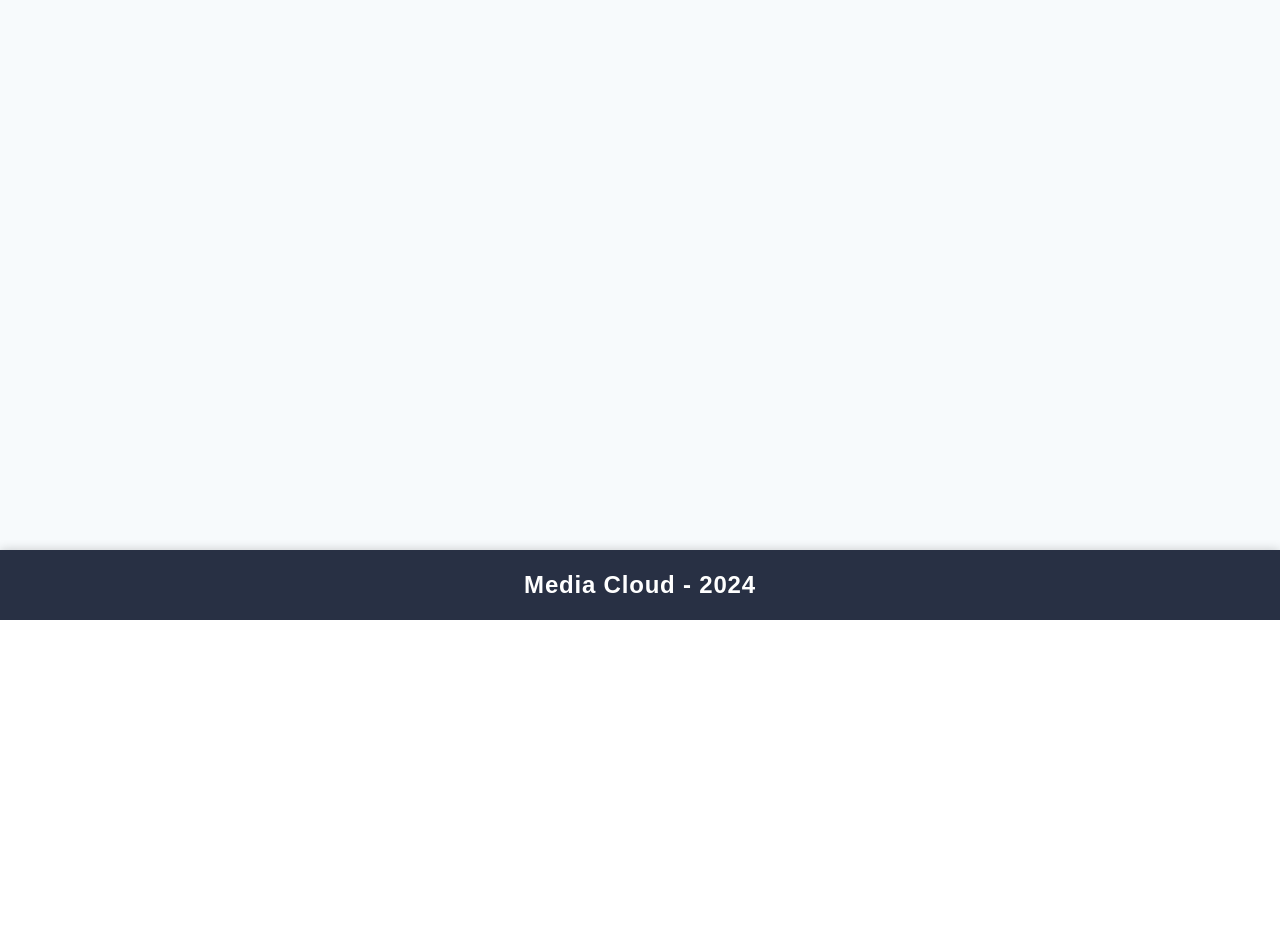
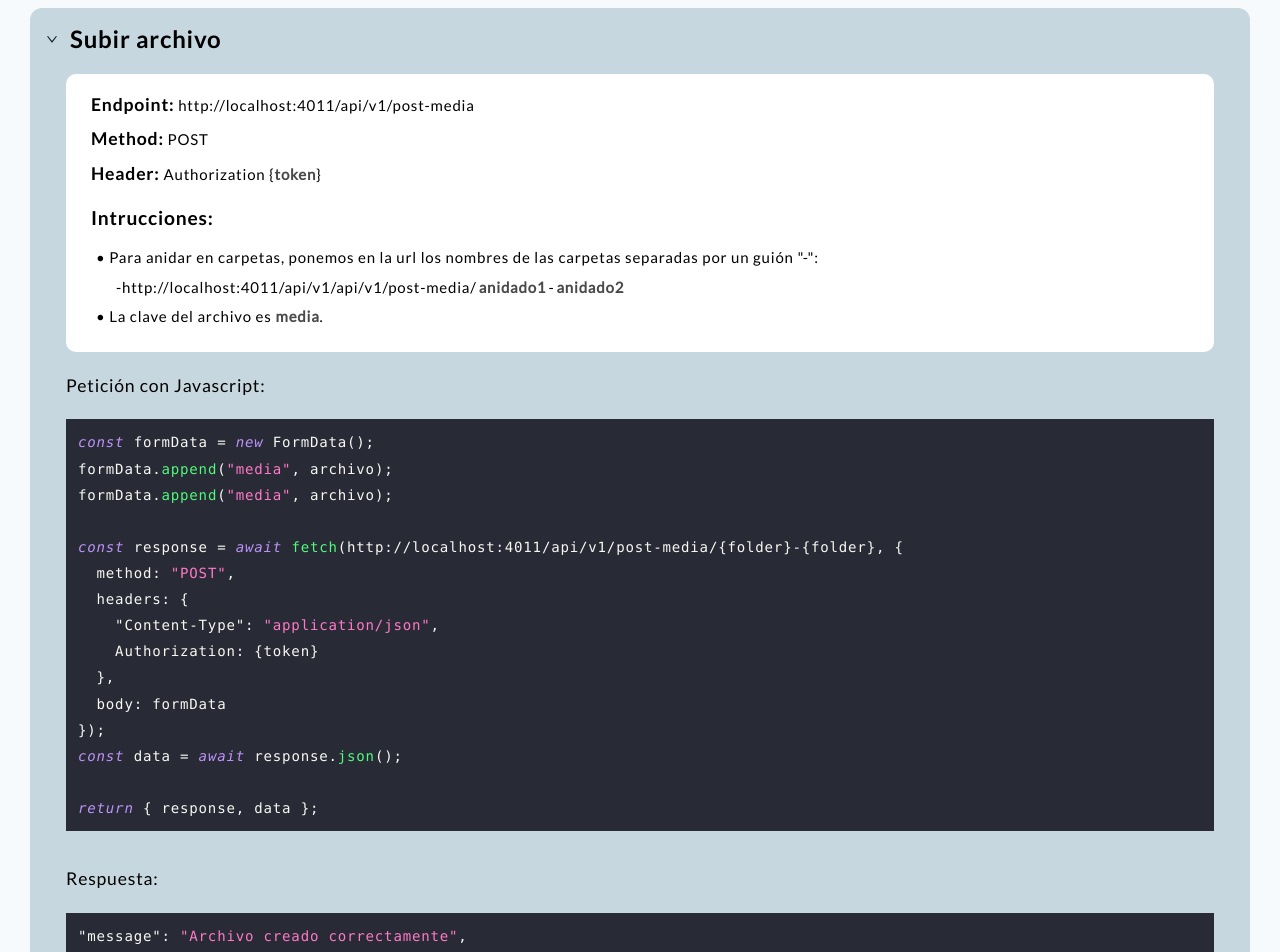
Before and after one commit to DTPF/easymediacloud-frontend-react, a React (Create React App) app: page / in a window 1280 px wide. Shown: the part 180-1132 px from the top of the page. Before the commit the page ends 800 px from the top, so only its background shows below. Built offline with nearby package versions, Linux system fonts and the light colour scheme; no server answers.

Commit message:
feat: create view endpoint component

```diff
--- /dev/null
+++ b/src/views/components/basic/apiEndpointsBasic/ApiEndpointsBasic.tsx
@@ -0,0 +1,57 @@
+import { memo } from 'react'
+import './apiEndpointsBasic.scss'
+import MediaEndpoint from './mediaEndpoint'
+import { basePath } from 'api/utils/config'
+
+function ApiBasic() {
+  return (
+    <section className='api-doc-basic'>
+      <PMediaEndpoint />
+    </section>
+  )
+}
+
+export default memo(ApiBasic)
+
+function PMediaEndpoint() {
+  return (
+    <MediaEndpoint
+      endpoint={'/post-media'}
+      method={'POST'}
+      header={true}
+      instructions={<>
+        <p className='example-endpoint__media--description__item'>
+          • Para anidar en carpetas, ponemos en la url los nombres de las carpetas separadas por un guión "-":
+        </p>
+        <p className='example-endpoint__media--description__item'>
+          <span className='example-endpoint__media--description__item--sub-item'>
+            -{basePath}/api/v1/post-media/<span className='example-endpoint__media--description__item--sub-item__folder'>anidado1</span>-<span className='example-endpoint__media--description__item--sub-item__folder'>anidado2</span>
+          </span>
+        </p>
+        <p className='example-endpoint__media--description__item'>
+          • La clave del archivo es <span className='example-endpoint__media--description__item--media'> media</span>.
+        </p></>}
+      requestCodeBlock={`const formData = new FormData();
+formData.append("media", archivo);
+formData.append("media", archivo);
+
+const response = await fetch(${basePath}/post-media/{folder}-{folder}, {
+  method: "POST",
+  headers: {
+    "Content-Type": "application/json",
+    Authorization: {token}
+  },
+  body: formData
+});
+const data = await response.json();
+
+return { response, data };`}
+      responseCodeBlock={`"message": "Archivo creado correctamente",
+"media": {
+    "url": "http://localhost:4011/api/v1/media/dtpf/mariachef/K38_t5mce2d0bh-GYqvtw0p8.png",
+    "size": "14.82 KB",
+    "createdAt": "2024-01-26T16:49:41.515Z"
+}`}
+    />
+  )
+}
--- /dev/null
+++ b/src/views/components/basic/apiEndpointsBasic/index.ts
@@ -0,0 +1 @@
+export { default } from './ApiEndpointsBasic'
--- /dev/null
+++ b/src/views/components/basic/apiEndpointsBasic/mediaEndpoint/MediaEndpoint.tsx
@@ -0,0 +1,139 @@
+import { Collapse } from 'antd'
+import { basePath } from 'api/utils/config'
+import './mediaEndpoint.scss'
+import { Highlight, themes } from "prism-react-renderer"
+import { useAuth0 } from '@auth0/auth0-react'
+import Spin from 'views/components/UI/spin/Spin'
+
+type Props = {
+  endpoint: string
+  method: string
+  header: boolean
+  instructions: React.ReactNode
+  requestCodeBlock: string
+  responseCodeBlock: string
+}
+
+function PostMediaEndpoint({ endpoint, method, header, instructions, requestCodeBlock, responseCodeBlock }: Props) {
+  const { isAuthenticated, isLoading } = useAuth0()
+  return (
+    isLoading ? <Spin /> : (
+      <Collapse
+        collapsible="header"
+        defaultActiveKey={[isAuthenticated ? '0' : '1']}
+        bordered={false}
+        className='example-endpoint'
+        items={[
+          {
+            key: '1',
+            label: <h2 className='example-endpoint--title'>Subir archivo</h2>,
+            children: (
+              <PostEndpoint
+                endpoint={endpoint}
+                method={method}
+                header={header}
+                instructions={instructions}
+                requestCodeBlock={requestCodeBlock}
+                responseCodeBlock={responseCodeBlock}
+              />
+            ),
+          },
+        ]}
+      />
+    )
+
+  )
+}
+
+export default PostMediaEndpoint
+
+function PostEndpoint({ endpoint, method, header, instructions, requestCodeBlock, responseCodeBlock }: Props) {
+  return (
+    <article className='example-endpoint__media'>
+      <div className='example-endpoint__media--description'>
+        <div className='example-endpoint__media--description__info'>
+          <p>
+            <span>Endpoint:</span> {basePath}{endpoint}
+          </p>
+          <p>
+            <span>Method:</span> {method}
+          </p>
+          {header === true && (
+            <p>
+              <span>Header:</span> Authorization {'{'}<span className='token'>token</span>{'}'}
+            </p>
+          )}
+        </div>
+        {instructions && (
+          <>
+            <div className='example-endpoint__media--description__title'>Intrucciones:</div>
+            {instructions}
+          </>
+        )
+        }
+      </div>
+      <div className='example-endpoint__media--example'>
+        <div className='example-endpoint__media--example__request'>
+          <div className='example-endpoint__media--example__request--title'>Petición con Javascript:</div>
+          <pre className='example-endpoint__media--example__request--pre'>
+            <RequestCodeBlock requestCodeBlock={requestCodeBlock} />
+          </pre>
+          <div className='example-endpoint__media--example__request--title'>Respuesta:</div>
+          <pre className='example-endpoint__media--example__request--pre'>
+            <ResponseCodeBlock responseCodeBlock={responseCodeBlock} />
+          </pre>
+        </div>
+      </div>
+    </article>
+  )
+}
+
+function RequestCodeBlock({ requestCodeBlock }: { requestCodeBlock: string }) {
+  return (
+    <Highlight
+      theme={themes.dracula}
+      code={requestCodeBlock}
+      language="tsx"
+    >
+      {({ className, style, tokens, getLineProps, getTokenProps }) => (
+        <pre style={style}>
+          <div style={{ padding: 10 }}>
+            {tokens.map((line, i) => (
+              <div key={i} {...getLineProps({ line })} style={{ padding: '2px' }}>
+                {/* <span style={{ paddingRight: 15, marginLeft: 5 }}>{i + 1}</span> */}
+                {line.map((token, key) => (
+                  <span key={key} {...getTokenProps({ token })} />
+                ))}
+              </div>
+            ))}
+          </div>
+        </pre>
+      )}
+    </Highlight>
+  )
+}
+
+function ResponseCodeBlock({ responseCodeBlock }: { responseCodeBlock: string }) {
+  return (
+    <Highlight
+      theme={themes.dracula}
+      code={responseCodeBlock}
+      language="tsx"
+    >
+      {({ className, style, tokens, getLineProps, getTokenProps }) => (
+        <pre style={style}>
+          <div style={{ padding: 10 }}>
+            {tokens.map((line, i) => (
+              <div key={i} {...getLineProps({ line })} style={{ padding: '2px' }}>
+                {/* <span style={{ paddingRight: 15, marginLeft: 5 }}>{i + 1}</span> */}
+                {line.map((token, key) => (
+                  <span key={key} {...getTokenProps({ token })} />
+                ))}
+              </div>
+            ))}
+          </div>
+        </pre>
+      )}
+    </Highlight>
+  )
+}
--- /dev/null
+++ b/src/views/components/basic/apiEndpointsBasic/mediaEndpoint/index.ts
@@ -0,0 +1 @@
+export { default } from './MediaEndpoint'
--- /dev/null
+++ b/src/views/components/basic/myAccount/myLicenses/index.ts
@@ -0,0 +1,2 @@
+export { default } from './MyLicenses';
+export * from './licenses';
--- a/src/views/components/basic/myAccount/myLicenses/myLicenses.scss
+++ b/src/views/components/basic/myAccount/myLicenses/myLicenses.scss
@@ -18,5 +18,6 @@
 
   @media (max-width: 768px) {
     padding: 0;
+    padding-top: 25px;
   }
 }
--- a/src/views/pages/basic/home/Home.tsx
+++ b/src/views/pages/basic/home/Home.tsx
@@ -1,10 +1,18 @@
+import ApiBasic from 'views/components/basic/apiEndpointsBasic'
 import './Home.scss'
 import { memo } from 'react'
+import MyLicenses from 'views/components/basic/myAccount/myLicenses'
+import { useAuth0 } from '@auth0/auth0-react'
 
 function Home() {
+  const { isAuthenticated } = useAuth0()
   return (
     <div className='web-home'>
       <h1>Media Cloud</h1>
+      <ApiBasic />
+      {isAuthenticated && (
+        <MyLicenses />
+      )}
     </div>
   )
 }
--- a/src/views/pages/basic/myAccount/MyAccount.tsx
+++ b/src/views/pages/basic/myAccount/MyAccount.tsx
@@ -1,11 +1,9 @@
-import MyLicenses from 'views/components/basic/myAccount/myLicenses/MyLicenses'
 import './myAccount.scss'
 
 export default function MyAccount() {
   return (
     <div className='my-account'>
       <h1>Mi Cuenta</h1>
-      <MyLicenses />
     </div>
   )
 }
```
Also changed, not shown: src/views/components/basic/apiEndpointsBasic/apiEndpointsBasic.scss (renamed from src/views/components/basic/apiBasic/apiBasic.scss), src/views/components/basic/apiEndpointsBasic/mediaEndpoint/mediaEndpoint.scss (renamed from src/views/components/basic/apiBasic/mediaEndpoint/mediaEndpoint.scss).
